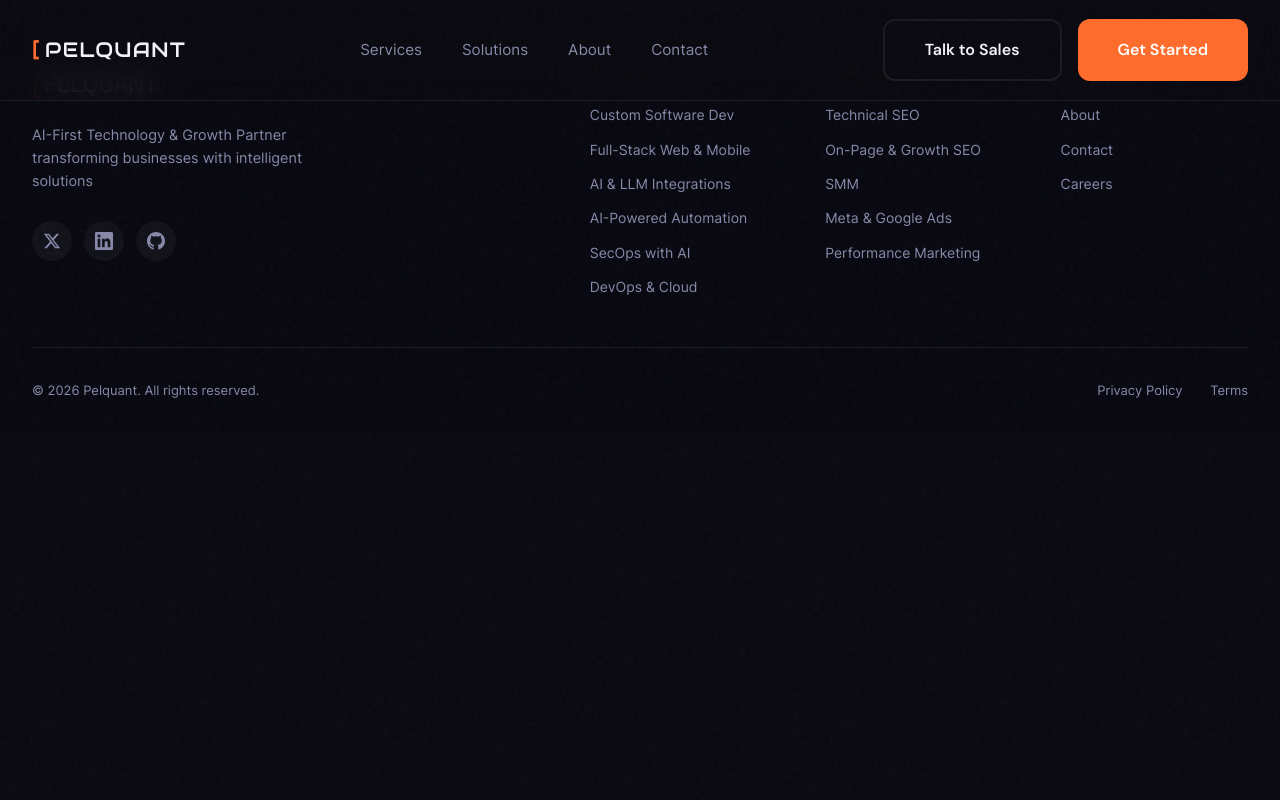
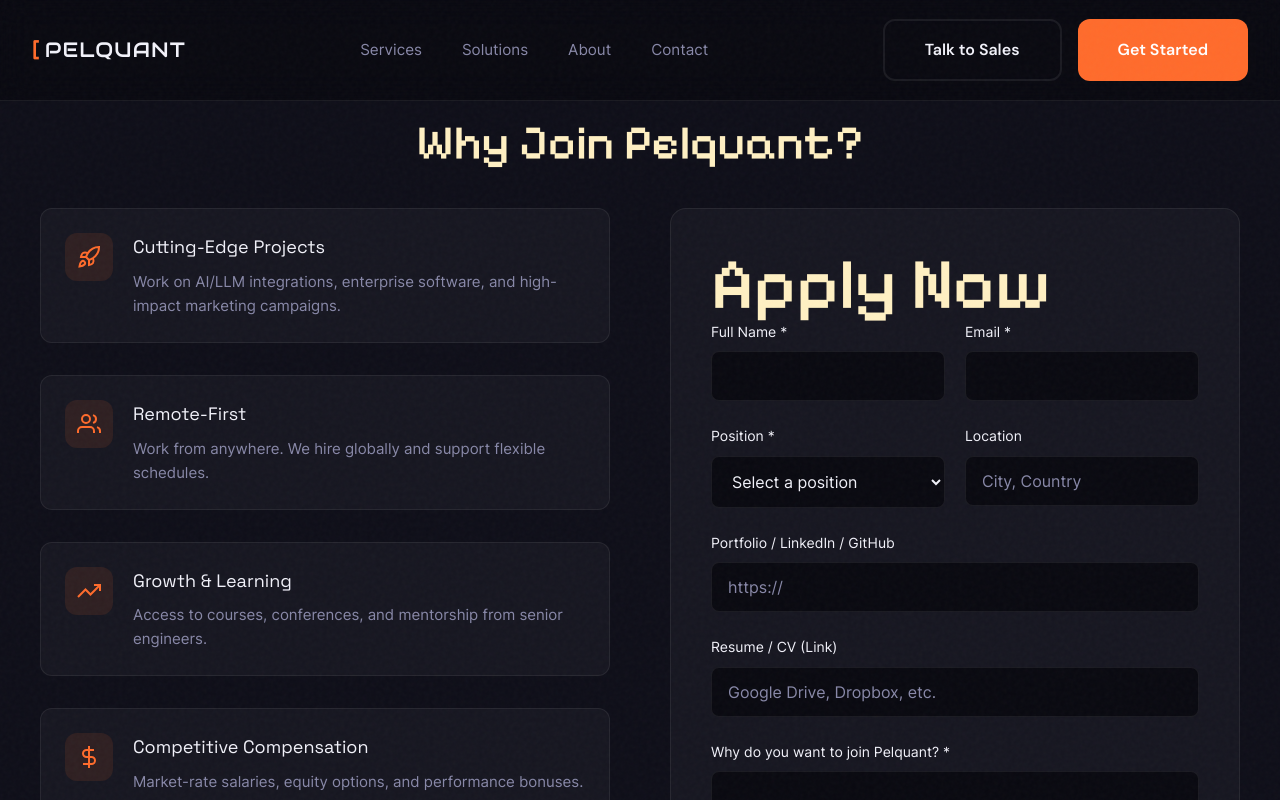
Before and after one commit to Faizan-Vhora/pelquant, a React (Vite) app: page /careers in a window 1280 px wide. Shown: the top 800 px of the page. Built offline with nearby package versions, Linux system fonts and the light colour scheme.

Commit message:
fixed more -2

```diff
--- a/src/App.jsx
+++ b/src/App.jsx
@@ -11,6 +11,7 @@ import Footer from './components/Footer';
 import SEO from './components/SEO';
 import AboutPage from './pages/AboutPage';
 import ContactPage from './pages/ContactPage';
+import CareersPage from './pages/CareersPage';
 import ServicesPage from './pages/ServicesPage';
 import AILLMPage from './pages/AILLMPage';
 import SIEMPage from './pages/SIEMPage';
@@ -109,6 +110,7 @@ function App() {
         <Route path="/solutions/media" element={<MediaPage />} />
         <Route path="/solutions/manufacturing" element={<ManufacturingPage />} />
         <Route path="/contact" element={<ContactPage />} />
+        <Route path="/careers" element={<CareersPage />} />
       </Routes>
       <Footer />
       {showScrollTop && (
--- a/src/components/SEO.jsx
+++ b/src/components/SEO.jsx
@@ -181,6 +181,12 @@ const seoData = {
     description: 'Get in touch with PELQUANT. Start your project with our enterprise technology and growth marketing team.',
     keywords: 'contact, get in touch, project inquiry, consultation',
     ogImage: '/og-contact.jpg'
+  },
+  '/careers': {
+    title: 'Careers at PELQUANT - Join Our Team',
+    description: 'Join PELQUANT. Work on cutting-edge AI and full-stack projects. Remote-first, global team, competitive compensation.',
+    keywords: 'careers, jobs, hiring, remote jobs, AI jobs, software engineer jobs',
+    ogImage: '/og-careers.jpg'
   }
 };
 
--- /dev/null
+++ b/src/pages/CareersPage.jsx
@@ -0,0 +1,108 @@
+import { Link } from 'react-router-dom';
+import { Icons } from '../components/Icons';
+import './ContactPage.css';
+
+export default function CareersPage() {
+  return (
+    <div className="contact-page">
+      <section className="contact-form-section" style={{ paddingTop: '120px' }}>
+        <h2 className="section-heading">Why Join Pelquant?</h2>
+        <div className="contact-form-container">
+          <div className="contact-info">
+            <div className="info-item">
+              <div className="info-icon">
+                <Icons.Rocket />
+              </div>
+              <div>
+                <h3>Cutting-Edge Projects</h3>
+                <p>Work on AI/LLM integrations, enterprise software, and high-impact marketing campaigns.</p>
+              </div>
+            </div>
+            <div className="info-item">
+              <div className="info-icon">
+                <Icons.Users />
+              </div>
+              <div>
+                <h3>Remote-First</h3>
+                <p>Work from anywhere. We hire globally and support flexible schedules.</p>
+              </div>
+            </div>
+            <div className="info-item">
+              <div className="info-icon">
+                <Icons.TrendingUp />
+              </div>
+              <div>
+                <h3>Growth & Learning</h3>
+                <p>Access to courses, conferences, and mentorship from senior engineers.</p>
+              </div>
+            </div>
+            <div className="info-item">
+              <div className="info-icon">
+                <Icons.DollarSign />
+              </div>
+              <div>
+                <h3>Competitive Compensation</h3>
+                <p>Market-rate salaries, equity options, and performance bonuses.</p>
+              </div>
+            </div>
+          </div>
+
+          <div className="contact-form-wrapper">
+            <h2>Apply Now</h2>
+            <form className="contact-form">
+              <div className="form-row">
+                <div className="form-group">
+                  <label htmlFor="name">Full Name *</label>
+                  <input type="text" id="name" name="name" required />
+                </div>
+                <div className="form-group">
+                  <label htmlFor="email">Email *</label>
+                  <input type="email" id="email" name="email" required />
+                </div>
+              </div>
+
+              <div className="form-row">
+                <div className="form-group">
+                  <label htmlFor="position">Position *</label>
+                  <select id="position" name="position" required>
+                    <option value="">Select a position</option>
+                    <option value="fullstack">Full-Stack Engineer</option>
+                    <option value="frontend">Frontend Developer</option>
+                    <option value="backend">Backend Engineer</option>
+                    <option value="ai">AI/ML Engineer</option>
+                    <option value="devops">DevOps Engineer</option>
+                    <option value="security">Security Engineer</option>
+                    <option value="seo">SEO Specialist</option>
+                    <option value="marketing">Performance Marketer</option>
+                    <option value="designer">UI/UX Designer</option>
+                  </select>
+                </div>
+                <div className="form-group">
+                  <label htmlFor="location">Location</label>
+                  <input type="text" id="location" name="location" placeholder="City, Country" />
+                </div>
+              </div>
+
+              <div className="form-group">
+                <label htmlFor="portfolio">Portfolio / LinkedIn / GitHub</label>
+                <input type="url" id="portfolio" name="portfolio" placeholder="https://" />
+              </div>
+
+              <div className="form-group">
+                <label htmlFor="resume">Resume / CV (Link)</label>
+                <input type="url" id="resume" name="resume" placeholder="Google Drive, Dropbox, etc." />
+              </div>
+
+              <div className="form-group">
+                <label htmlFor="message">Why do you want to join Pelquant? *</label>
+                <textarea id="message" name="message" rows="5" required></textarea>
+              </div>
+
+              <button type="submit" className="btn-primary">Submit Application</button>
+            </form>
+          </div>
+        </div>
+      </section>
+    </div>
+  );
+}
--- a/src/pages/ContactPage.css
+++ b/src/pages/ContactPage.css
@@ -17,13 +17,13 @@
 
 /* Hero Section */
 .contact-hero {
-  min-height: 50vh;
+  min-height: auto;
   background: var(--bg-primary);
   background-image: radial-gradient(circle at 1px 1px, rgba(255,255,255,0.03) 1px, transparent 0);
   background-size: 40px 40px;
   display: flex;
   align-items: center;
-  padding: 100px 20px 80px;
+  padding: 100px 20px 10px;
 }
 
 .contact-hero-container {
@@ -79,17 +79,24 @@
 }
 
 /* Main Contact Section */
-.contact-main {
+.contact-form-section {
   background: var(--bg-secondary);
-  padding: 100px 20px;
+  padding: 10px 20px 100px;
 }
 
-.contact-main-container {
+.contact-form-container {
   max-width: 1200px;
   margin: 0 auto;
   display: grid;
-  grid-template-columns: 1.5fr 1fr;
+  grid-template-columns: 1fr 1fr;
   gap: 60px;
+  align-items: start;
+}
+
+@media (max-width: 968px) {
+  .contact-form-container {
+    grid-template-columns: 1fr;
+  }
 }
 
 /* Contact Form */
@@ -164,40 +171,69 @@
 }
 
 /* Contact Info */
-.contact-info-wrapper {
+.contact-info {
   display: flex;
   flex-direction: column;
-  gap: 24px;
+  gap: 32px;
 }
 
-.contact-info-card {
+.contact-info h2 {
+  font-family: 'Pixelify Sans', monospace;
+  font-size: 28px;
+  color: #FFF0C3;
+  margin-bottom: 8px;
+  text-align: center;
+}
+
+.info-item {
+  display: flex;
+  gap: 20px;
+  align-items: flex-start;
+  padding: 24px;
   background: var(--bg-card);
   border: 1px solid var(--border);
   border-radius: 12px;
-  padding: 28px;
-  border-top: 3px solid var(--accent);
+  transition: all 0.3s ease;
 }
 
-.info-card-title {
+.info-item:hover {
+  border-color: var(--accent);
+  transform: translateY(-2px);
+  box-shadow: 0 8px 24px rgba(255, 107, 43, 0.1);
+}
+
+.info-icon {
+  width: 48px;
+  height: 48px;
+  min-width: 48px;
+  display: flex;
+  align-items: center;
+  justify-content: center;
+  background: rgba(255, 107, 43, 0.1);
+  border-radius: 12px;
+  color: var(--accent);
+}
+
+.info-icon svg {
+  width: 24px;
+  height: 24px;
+}
+
+.info-item h3 {
   font-family: var(--font-display);
   font-size: 18px;
   font-weight: 600;
   color: var(--text-primary);
-  margin-bottom: 12px;
+  margin-bottom: 8px;
 }
 
-.info-card-link {
+.info-item p {
   font-family: var(--font-body);
-  font-size: 20px;
-  font-weight: 500;
-  color: var(--accent);
-  text-decoration: none;
-  display: block;
-  margin-bottom: 8px;
-  transition: color 0.25s ease;
+  font-size: 15px;
+  color: var(--text-secondary);
+  line-height: 1.6;
+  margin: 0;
 }
-
-.info-card-link:hover {
   color: #ff8f5a;
 }
 
@@ -311,3 +347,54 @@
     padding: 60px 20px;
   }
 }
+
+.form-group select {
+  font-family: var(--font-body);
+  font-size: 16px;
+  padding: 14px 16px;
+  background: var(--bg-primary);
+  border: 1px solid var(--border);
+  border-radius: 8px;
+  color: var(--text-primary);
+  transition: all 0.25s ease;
+  cursor: pointer;
+}
+
+.form-group select:focus {
+  outline: none;
+  border-color: var(--accent);
+  box-shadow: 0 0 0 3px rgba(255, 107, 43, 0.1);
+}
+
+.form-row {
+  display: grid;
+  grid-template-columns: 1fr 1fr;
+  gap: 20px;
+}
+
+@media (max-width: 768px) {
+  .form-row {
+    grid-template-columns: 1fr;
+  }
+}
+
+.section-heading {
+  font-family: 'Pixelify Sans', monospace;
+  font-size: 32px;
+  color: #FFF0C3;
+  text-align: center;
+  margin: 0 auto 40px;
+  max-width: 1200px;
+}
+
+@media (min-width: 768px) {
+  .section-heading {
+    font-size: 42px;
+  }
+}
+
+@media (min-width: 1024px) {
+  .section-heading {
+    font-size: 48px;
+  }
+}
```
Also changed, not shown: src/components/Footer.jsx (+32 -6 lines), 1 other file (tests, documents, lock files or other folders).
